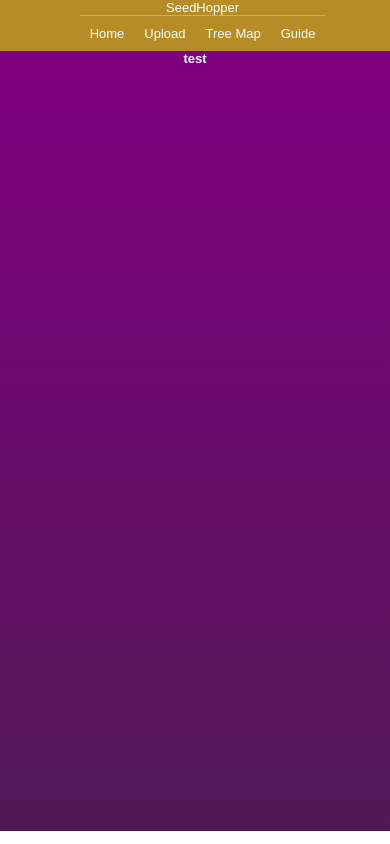
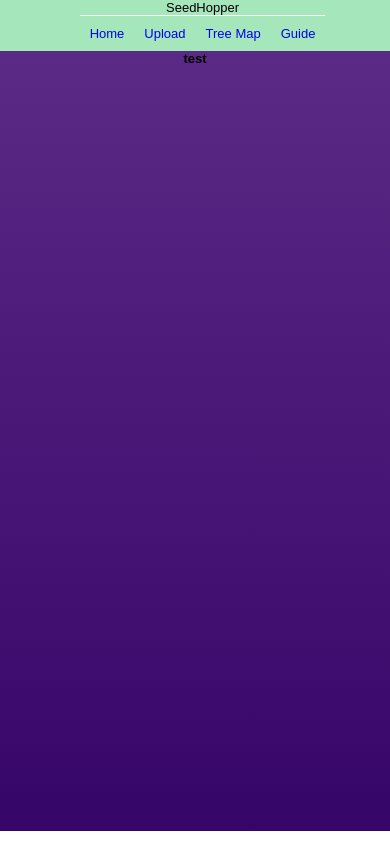
Before and after one commit to EduardoCorazon/seedhopper, a React (Create React App) app: page / in a window 390 px wide. Built offline with nearby package versions, Linux system fonts and the light colour scheme.

Commit message:
added navbar

```diff
--- a/src/content/homepage/homepage.css
+++ b/src/content/homepage/homepage.css
@@ -1,5 +1,5 @@
 .homepage{
-    background-image: linear-gradient(180deg, purple, rgb(80, 24, 84));
+    background-image: linear-gradient(180deg, #5B2A86, #360568);
     height: 200vmin;
 
 }
--- a/src/content/navbar/navbar.css
+++ b/src/content/navbar/navbar.css
@@ -3,13 +3,12 @@
     padding: 0;
     font-family:Arial, Helvetica, sans-serif;
     font-size: 13px;
-    color: #fff;
   }
   .container {
     width: 100%;
 
     display: flex;
-    background-color: rgb(181, 140, 37);
+    background-color: #A5E6Ba;
     justify-content:space-between;
     flex-wrap: wrap;
   }
@@ -45,7 +44,7 @@
     }
     .nav a{
         padding: 10px;
-        border-top: 1px solid rgb(255, 255, 255,0.3);
+        border-top: 1px solid white;
         border-bottom: 1px ;
         text-align: center;
     }
```
